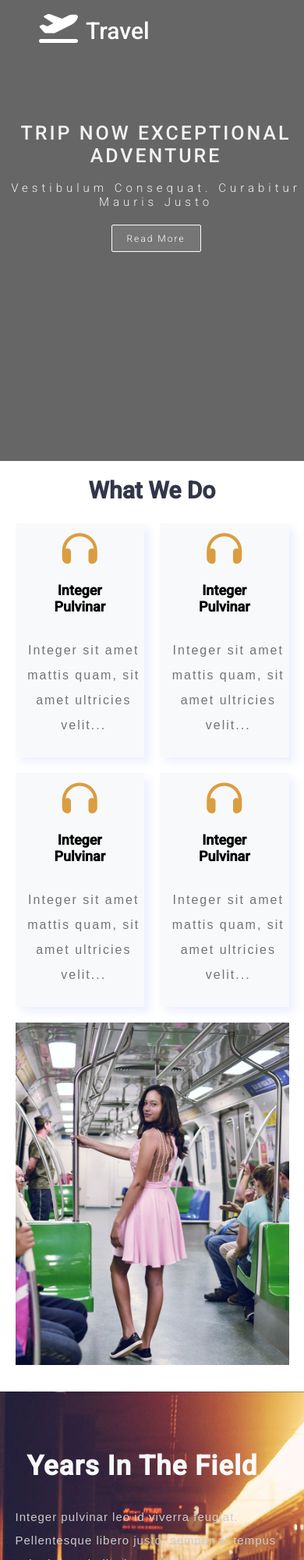
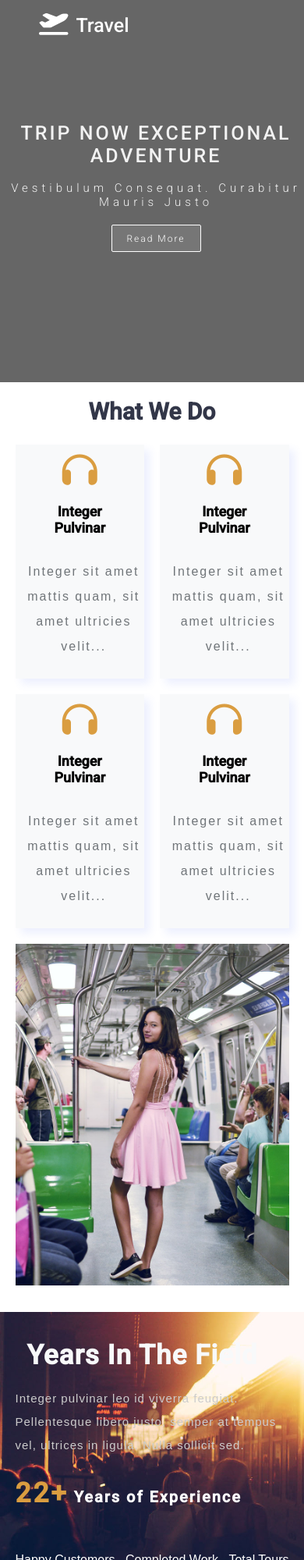
Before and after one commit to pandit9936/travel, a plain HTML site: page index.html in a window 390 px wide. Shown: the top 2000 px of the page at 78% size. Drawn offline with Linux system fonts and the light colour scheme.

Commit message:
changes media

```diff
--- a/css/media.css
+++ b/css/media.css
@@ -1,20 +1,25 @@
-@media (max-width:600px){
+@media (max-width:450px){
  .menu{
     display: none;
  }
+ .logo {
+    font-size: 25px;
+}
+.logo i {
+    font-size: 30px;
+}
  #banner{
     width: 100%;
-    height: 70vh;
-    background-image: url(../images/banner1.jpg);
-    background-size: 100% 100%;
-    background-position: center;
+    height: 58vh;
 
  }
  .overlay {
     width: 100%;
-    height: 70vh;
+    height: 58vh;
     background: rgba(0, 0, 0, 0.6);
  }
+
+
  .banner-box {
     width: 400px;
     height: auto;
@@ -109,11 +114,9 @@
 }
 
 
-
-
 #arpit {
     width: 100%;
-    height: 70vh;
+    height: 55vh;
     background-image: url(../images/banner4.jpg);
     background-size: cover;
     background-position: left;
@@ -133,14 +136,14 @@
     font-size: 35px;
     font-weight: 700;
     padding-bottom: 10px;
-    padding-top: 55px;
+    padding-top: 15px;
     padding-left: 15px;
 }
 .arpit-txt p {
     font-size: 15px;
     line-height: 2em;
     padding-bottom: 10px;
-    padding-top: 20px;
+    padding-top: 10px;
 }
 
 .arpit-txt h4 span {
@@ -153,14 +156,14 @@
     font-size: 20px;
     font-family: inherit;
     letter-spacing: 2px;
-   padding: 20px 0px;
+   padding: 16px 0px;
 
 }
 .arpit-pnd {
     width: 100%;
     margin-right: 30px;
     display: flex;
-    margin-top: 50px;
+    margin-top: 40px;
    flex-direction: row;
 }
 .arpit-txt3 p {
@@ -216,7 +219,7 @@
 .exs-pnd p {
     line-height: 1.8em;
     top: 15px;
-    left: 35px;
+    left: 15px;
     right: 0px;
     font-size: 17px;
 }
@@ -233,7 +236,7 @@
 .exs-pnd h6 {
 
     bottom: 26%;
-    left: 22%;
+    left: 29%;
     font-size: 13px;
     letter-spacing: 1px;
 }
@@ -366,33 +369,4 @@ font-weight: 700;
 }
 
 
-
-
-
-
-
-
-
-
-
-
-
-
-
-
-
-
-
-
-
-
-
-
-
-
-
-
-
-
-
 }
```
